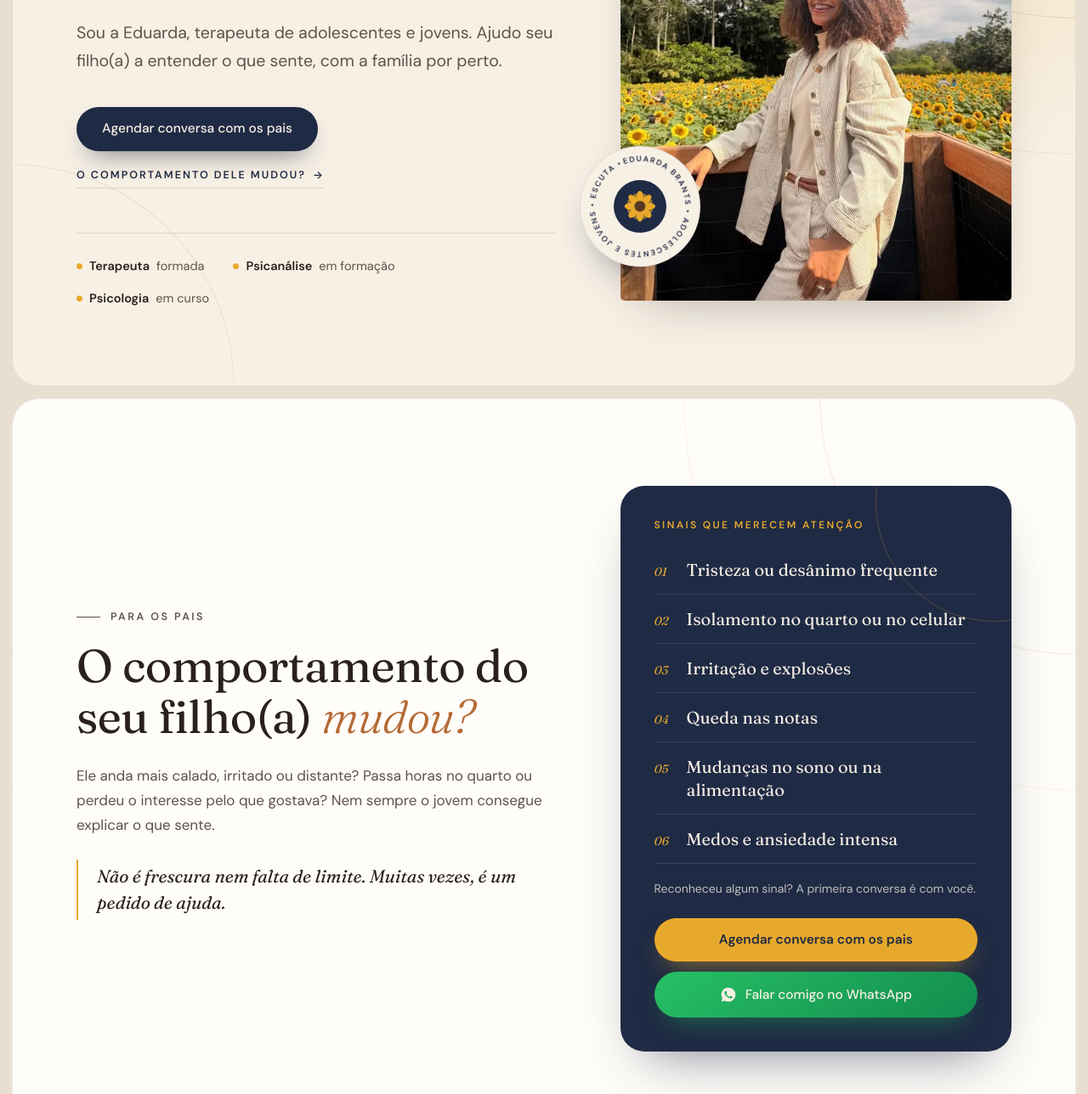
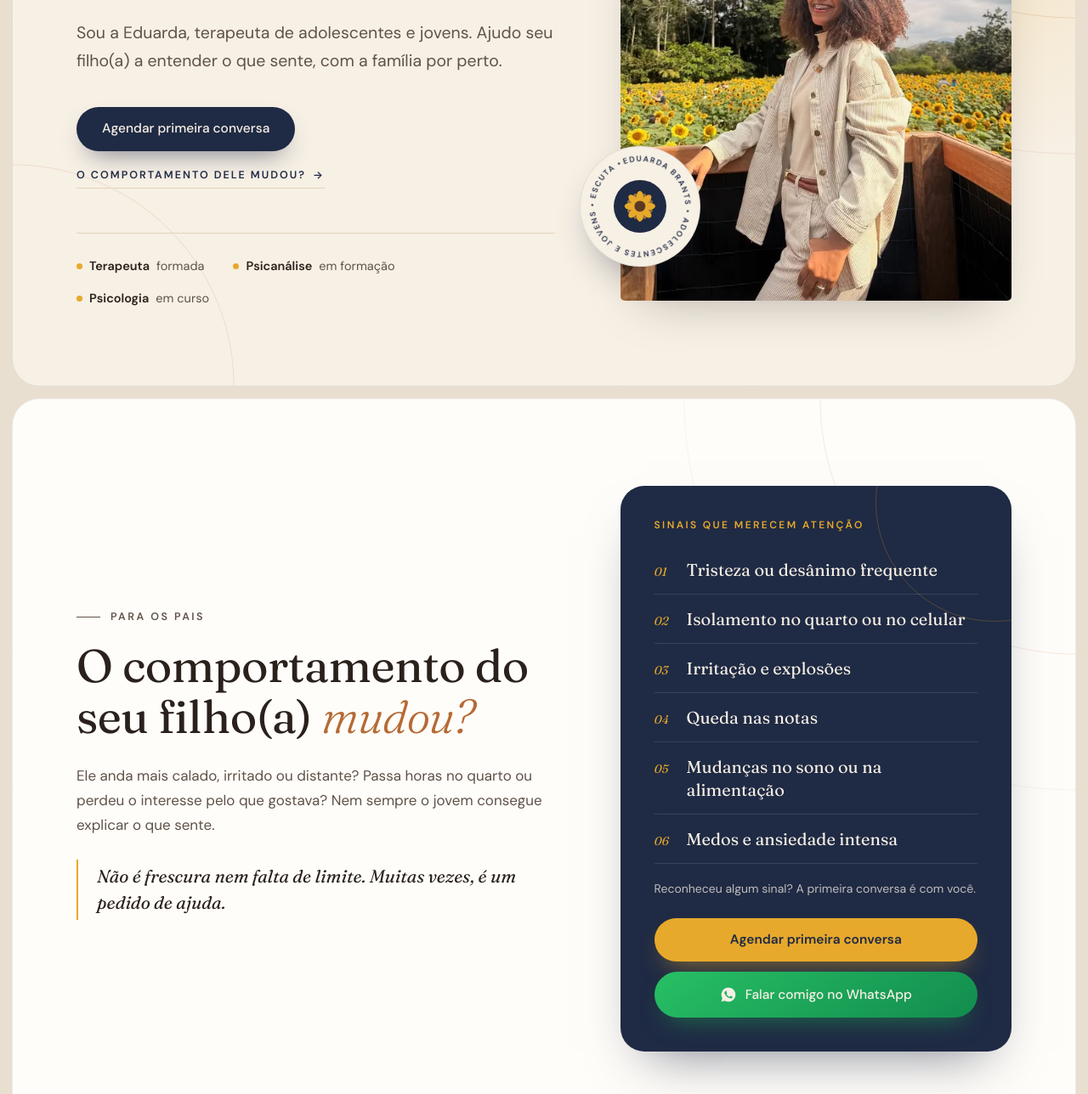
Before and after one commit to jeremiaskeeskee/eduarda-brants-terapeuta, a plain HTML site: page index.html in a window 1280 px wide. Shown: the part 452-1740 px from the top of the page at 85% size. Drawn offline with Linux system fonts and the light colour scheme; files whose address does not match are found by name.

Commit message:
Botões na voz dos pais

```diff
--- a/index.html
+++ b/index.html
@@ -197,7 +197,7 @@
       <h1 class="reveal">Um espaço seguro para o seu filho(a) <em>voltar a florescer.</em></h1>
       <p class="hero__lead reveal">Sou a Eduarda, terapeuta de adolescentes e jovens. Ajudo seu filho(a) a entender o que sente, com a família por perto.</p>
       <div class="hero__ctas reveal">
-        <a href="#agendar" class="btn">Agendar conversa com os pais</a>
+        <a href="#agendar" class="btn">Agendar primeira conversa</a>
         <a href="#pais" class="link-seta">O comportamento dele mudou? <span aria-hidden="true">→</span></a>
       </div>
       <ul class="hero__selos reveal" aria-label="Formação">
@@ -242,7 +242,7 @@
       </ul>
       <p class="pais__nota">Reconheceu algum sinal? A primeira conversa é com você.</p>
       <div class="pais__acoes">
-        <a href="#agendar" class="btn btn--girassol">Agendar conversa com os pais</a>
+        <a href="#agendar" class="btn btn--girassol">Agendar primeira conversa</a>
         <a href="#" class="btn btn--whats js-whats" target="_blank" rel="noopener"><svg viewBox="0 0 24 24" aria-hidden="true"><path d="M12 2a10 10 0 0 0-8.6 15.1L2 22l5-1.3A10 10 0 1 0 12 2zm5.3 14.1c-.2.6-1.3 1.2-1.8 1.2-.5.1-1 .1-3.3-.8-2.8-1.1-4.5-3.9-4.7-4.1-.1-.2-1.1-1.5-1.1-2.8s.7-2 1-2.3c.2-.3.5-.3.7-.3h.5c.2 0 .4 0 .6.5l.8 2c.1.2.1.3 0 .5l-.3.5-.4.4c-.1.2-.3.3-.1.6.2.3.8 1.3 1.7 2.1 1.2 1 2.1 1.4 2.4 1.5.3.1.5.1.6-.1l.9-1c.2-.3.4-.2.6-.1l1.9.9c.3.1.5.2.5.3.1.1.1.7-.1 1.2z"/></svg> Falar comigo no WhatsApp</a>
       </div>
     </aside>
@@ -323,7 +323,7 @@
         <div><dt>Sessões</dt><dd>Semanais, 50 min a 1h</dd></div>
         <div><dt>Formato</dt><dd>Online, seg a sex</dd></div>
       </dl>
-      <a href="#agendar" class="btn reveal">Agendar conversa com os pais</a>
+      <a href="#agendar" class="btn reveal">Agendar primeira conversa</a>
     </div>
 
     <div class="linha-tempo" id="linhaTempo">
```
